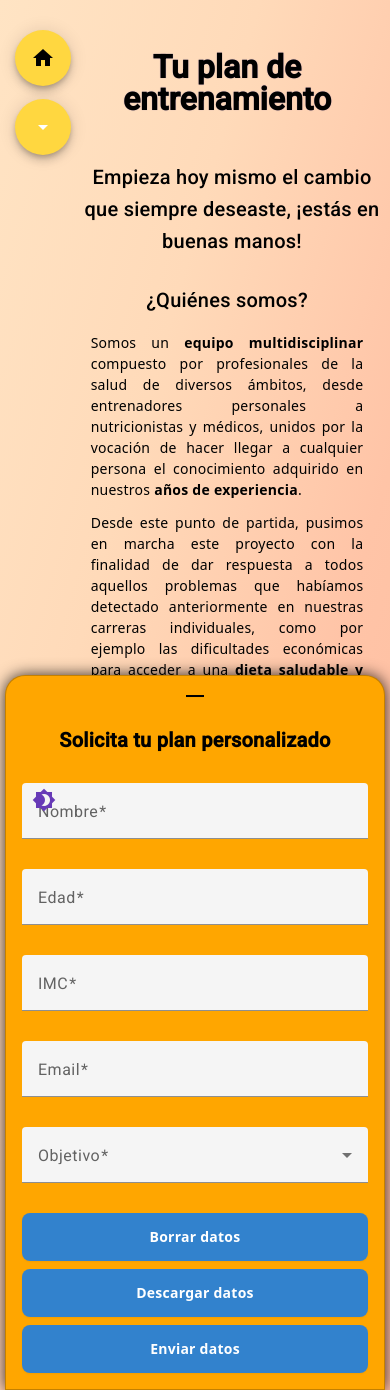
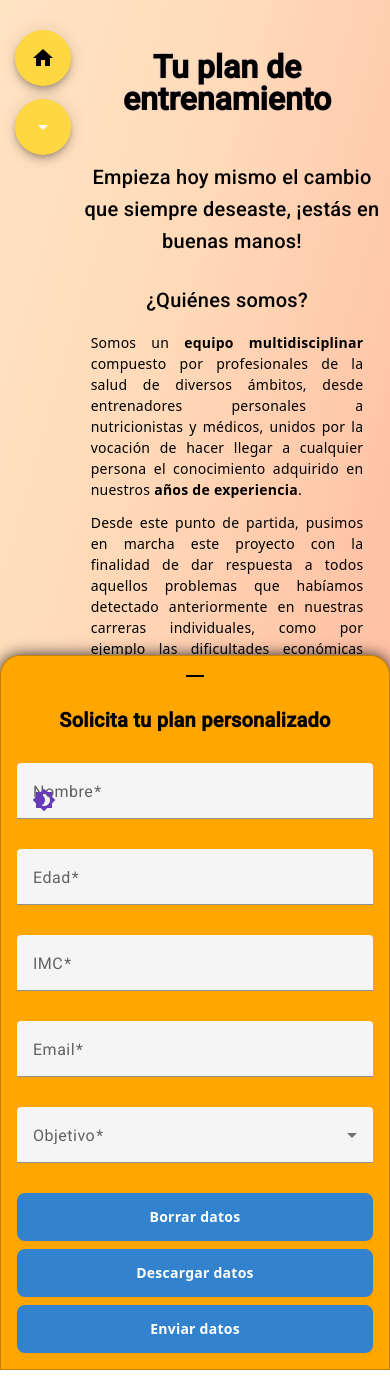
Before and after one commit to Criscode2022/plan-entrenamiento, an Angular app in the folder Código fuente sin compilar/PlanDeEntrenamiento/: page /#/ in a window 390 px wide. Built offline with nearby package versions, Linux system fonts and the light colour scheme.

Commit message:
Improved dark mode mobile

```diff
--- a/Código fuente sin compilar/PlanDeEntrenamiento/src/app/components/bienvenida/bienvenida.component.scss
+++ b/Código fuente sin compilar/PlanDeEntrenamiento/src/app/components/bienvenida/bienvenida.component.scss
@@ -3,5 +3,5 @@ img {
   height: 400px;
   box-shadow: 0 0 3px rgba(0, 0, 0, 0.8);
   border-radius: 10px;
-  margin: 0 20px 10px 0;
+  margin: 0 20px 40px 0;
 }
--- a/Código fuente sin compilar/PlanDeEntrenamiento/src/app/core/layout/layout.component.scss
+++ b/Código fuente sin compilar/PlanDeEntrenamiento/src/app/core/layout/layout.component.scss
@@ -26,11 +26,10 @@
   }
 
   :host > :nth-child(3) {
-    margin: 0 5px 0 5px;
+    margin-top: -20px;
     box-shadow: 0 0 15px rgba(0, 0, 0, 0.8);
     border-top-left-radius: 20px;
     border-top-right-radius: 20px;
-    z-index: 100;
     border: solid 1px rgba(0, 0, 0, 0.233);
   }
 }
```
